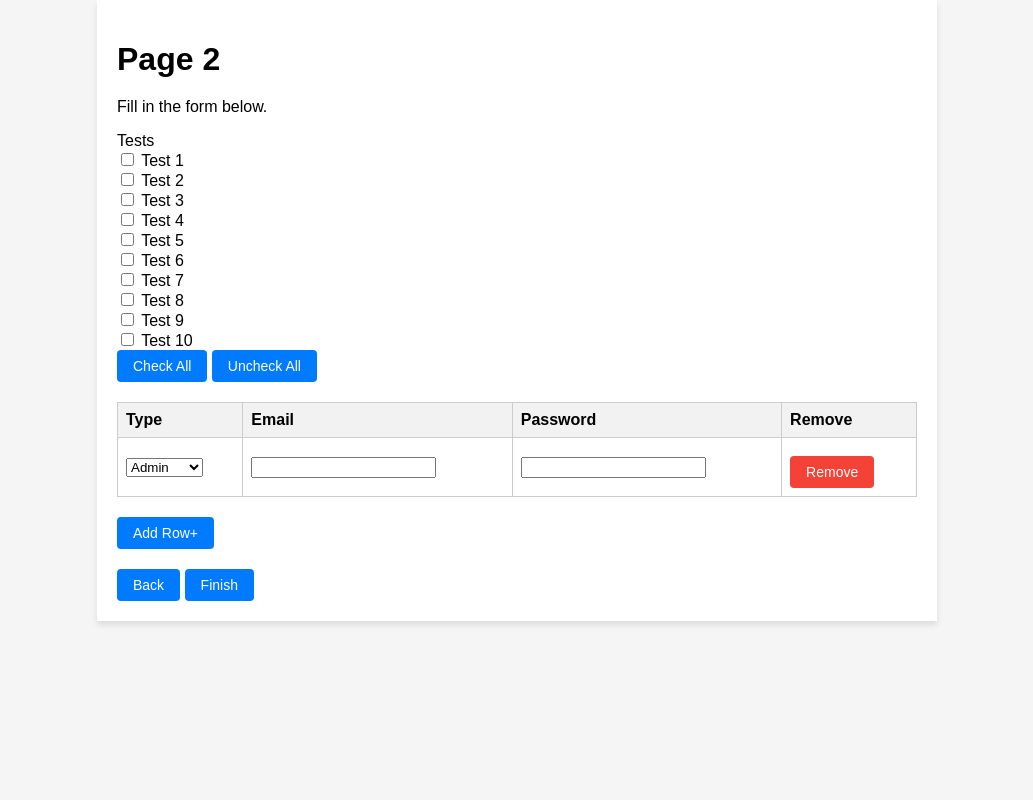
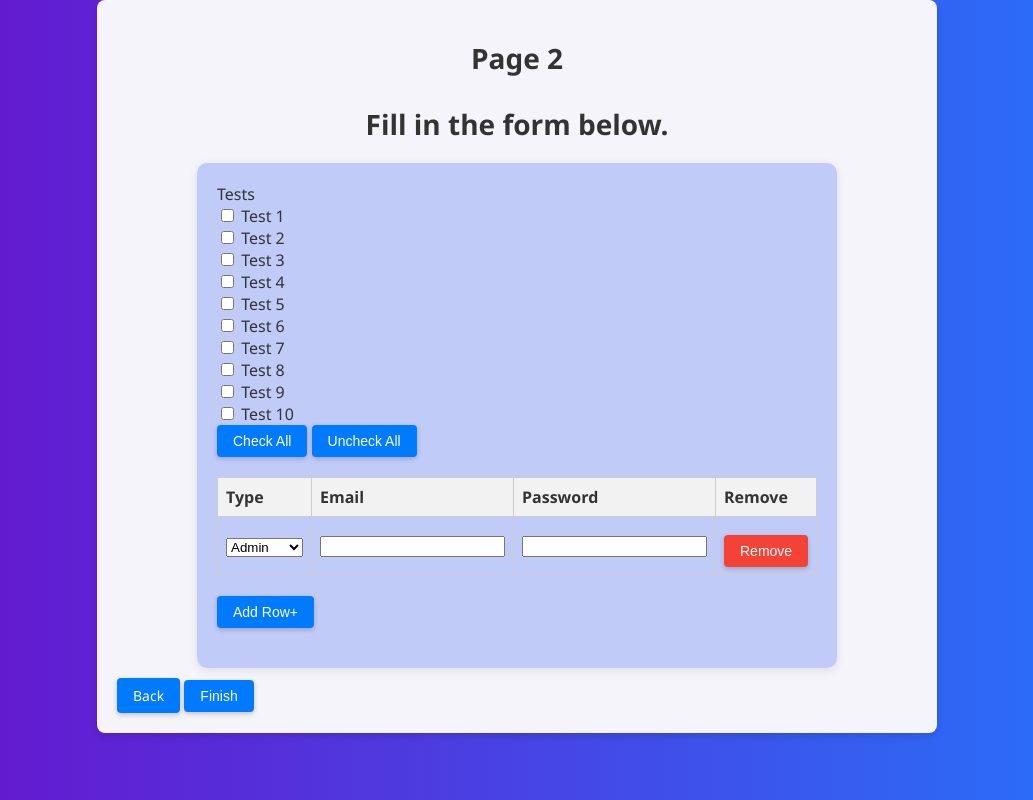
Before and after one commit to AmiramAbergel/gui-task, a Flask app: page /page-two in a window 1280 px wide. Shown: the whole page, without its empty margins (123-1156 px from the left). Run offline with Flask 2, Linux system fonts and the light colour scheme; parts of the project's set-up code (start-up, migrations or seed data) failed here and were passed over; some libraries are stand-ins or nearby versions.

Commit message:
fix: overall app fixed

```diff
--- a/app.py
+++ b/app.py
@@ -8,6 +8,7 @@ from utils import read_yaml, log_message
 
 
 class GUIApp:
+
   def __init__(self):
     self.app = Flask(__name__)
     self.app.secret_key = 'secret'
@@ -20,7 +21,6 @@ class GUIApp:
     routes.router(self.app)
     url = "http://127.0.0.1:5000"
     webbrowser.open_new(url)
-
     self.app.run(debug=False)
 
   def get_data(self):
@@ -29,10 +29,9 @@ class GUIApp:
 
 
 if __name__ == '__main__':
-  logger = logging.getLogger(__name__)
+  logging.basicConfig(filename='app.log', filemode='w', format='%(name)s - %(levelname)s - %(message)s')
+  log_message("Starting app.")
   gui_app = GUIApp()
   gui_app.run()
-  logger.info("The script started.")
-  log_message("The script started.")
   yaml_data = gui_app.get_data()
   print(yaml_data)
--- a/forms.py
+++ b/forms.py
@@ -6,12 +6,12 @@ from wtforms.validators import DataRequired, Email, ValidationError
 from utils import log_message
 
 
-def create_test_form(formData=None, **kwargs):
-  return TestForm(formData=formData, **kwargs)
+def create_test_form(formdata=None, **kwargs):
+  return TestForm(formData=formdata, **kwargs)
 
 
-def create_user_form(formData=None, **kwargs):
-  return UserForm(formData=formData, **kwargs)
+def create_user_form(formdata=None, **kwargs):
+  return UserForm(formData=formdata, **kwargs)
 
 
 def validate_users(field):
@@ -36,7 +36,7 @@ class PageForm(FlaskForm):
 
   mode = RadioField('Mode', name='mode', choices=[('debug', 'Debug'), ('production', 'Production')],
                     validators=[DataRequired()])
-  tests = FieldList(FormField(create_test_form), min_entries=10, max_entries=10,
+  tests = FieldList(FormField(create_test_form),name='tests', min_entries=10, max_entries=10,
                     validators=[DataRequired()])
   users = FieldList(FormField(create_user_form), name='users', min_entries=1, validators=[validate_users])
   report_background_image = FileField('Report Background Image',
@@ -45,13 +45,10 @@ class PageForm(FlaskForm):
 
 
 class TestForm(FlaskForm):
-  def __init__(self, *args, **kwargs):
-    super(TestForm, self).__init__(*args, **kwargs)
-    self.test_name.default = self.test_value.name
-    self.process()
+  test_value = BooleanField(label='Test Checkbox')
+  test_name = StringField(name='test_name')
 
-  test_value = BooleanField(label='Test Checkbox')
-  test_name = StringField()
+
 
 
 class UserForm(FlaskForm):
--- a/routes.py
+++ b/routes.py
@@ -1,4 +1,4 @@
-from flask import render_template, request, redirect, url_for
+from flask import render_template, request, redirect, url_for, flash
 
 from forms import PageForm
 from utils import read_yaml, write_yaml, file_upload, classesShuffle, tests_convert_to_dict
@@ -33,14 +33,19 @@ def router(app):
       form.process(request.form)
       file = request.files.get('report_background_image')
       if file:
-        return file_upload(file, form, app, config_data, 'page_two')
+        return file_upload(file, form, app, config_data, 'finishPage')
       else:
         form_data = form.data
         updated_form = tests_convert_to_dict(form_data)
         write_yaml(updated_form)
-        return redirect(url_for('page_one'))
+        return redirect(url_for('finishPage'))
     else:
       return render_template('pageTwo.html', form=form, config=config_data, page_two_classes=page_two_classes)
+
+  @app.route('/finishPage', methods=['GET'])
+  def finishPage():
+    flash('Finished successfully.')
+    return render_template('finishPage.html')
 
   @app.route('/check-all', methods=['GET', 'POST'])
   def check_all():
--- a/static/css/index.style.css
+++ b/static/css/index.style.css
@@ -1,32 +1,58 @@
 body {
-  font-family: Arial, sans-serif;
+  font-family: 'Segoe UI', Tahoma, Geneva, Verdana, sans-serif;
   margin: 0;
   padding: 0;
-  background-color: #f5f5f5;
+  background-image: linear-gradient(to right, #6a11cb, #2575fc);
+  background-attachment: fixed;
+  color: #333;
 }
 
 .container {
   max-width: 800px;
   margin: 0 auto;
   padding: 20px;
-  background-color: #ffffff;
+  background-color: #f4f4fa;
   box-shadow: 0 4px 6px rgba(0, 0, 0, 0.1);
+  border-radius: 8px;
 }
 
 .alert {
-  color: green;
+  color: #155724;
+  background-color: #d4edda;
   padding: 10px;
-  border: 1px solid green;
+  border: 1px solid transparent;
+  border-radius: 4px;
   margin-bottom: 20px;
 }
 
 h1 {
+  text-align: center;
   margin-bottom: 20px;
   font-weight: bold;
+  font-size: 28px;
+}
+
+p {
+  text-align: center;
+  margin-bottom: 20px;
+  font-weight: bold;
+  font-size: 28px;
+}
+
+h3 {
+  text-align: center;
+  font-size: 20px;
+  font-weight: 600;
+  margin-bottom: 8px;
 }
 
 .form-group {
-  margin-bottom: 10px;
+  margin: 10px auto;
+  background-color: rgba(52, 94, 239, 0.27);
+  max-width: 600px;
+  padding: 20px;
+  border-radius: 10px;
+  box-shadow: 0 2px 10px rgba(0, 0, 0, 0.1);
 }
 
 .btn {
@@ -41,11 +67,13 @@ h1 {
   text-decoration: none;
   display: inline-block;
   transition-duration: 0.4s;
+  box-shadow: 0 2px 5px rgba(0, 0, 0, 0.2);
 }
 
 .btn:hover {
   background-color: #0056b3;
   color: white;
+  box-shadow: 0 2px 8px rgba(0, 0, 0, 0.3);
 }
 
 .remove-row-btn {
@@ -158,3 +186,7 @@ input:checked + .slider:before {
 .slider.round:before {
   border-radius: 50%;
 }
+
+.tests .tests-checkbox {
+  display: none;
+}
--- a/templates/pageTwo.html
+++ b/templates/pageTwo.html
@@ -18,12 +18,14 @@
                 {% endfor %}
               </div>
             {% elif class_name == 'tests' %}
-              <div class="tests">
+               <div class="tests">
                 {{ form.tests.label }}<br />
                 {% for test_entry in form.tests %}
-                  <input type="checkbox" id="test-{{ loop.index0 }}" name="tests" value="true" {% if config.tests is defined and config.tests|length > loop.index0 and config.tests[loop.index0].value == true %}checked{% endif %}>
-
-                  <label for="test-{{ loop.index0 }}"></label>Test {{loop.index}}<br />
+                  <div class="tests-checkbox">
+                  {{ test_entry }}
+                  </div>
+                  <input type="checkbox" id="tests-{{ loop.index0 }}-test_value" name="tests-{{ loop.index0 }}-test_value" value="{{ test_entry.data.test_value }}" {% if config.tests is defined and config.tests|length > loop.index0 and config.tests[loop.index0].value == true %} checked {% endif %}/>
+                  <label for="tests-{{ loop.index0 }}-test_value"></label>Test {{loop.index}}<br />
                 {% endfor %}
                 <button class="btn" type="button" id="check-all" onclick="checkAll()"> Check All </button>
                 <button class="btn" type="button" id="uncheck-all" onclick="uncheckAll()"> Uncheck All </button>
--- a/utils.py
+++ b/utils.py
@@ -42,6 +42,7 @@ def write_yaml(data):
   with open(CONFIG_FILE, 'w') as yaml_file:
     try:
       yaml.safe_dump(existing_data, yaml_file)
+      flash('Configuration saved.')
     except yaml.YAMLError as e:
       log_message("Error writing YAML file.")
       print(f"Error writing YAML file: {e}")
@@ -97,9 +98,7 @@ def file_upload(file, form, app, config_data, route_name):
 
 
 def tests_convert_to_dict(form_data):
-  print(form_data)
   tests_data = form_data.get('tests', [])
-  print("Line 102", tests_data)
   if len(tests_data) == 0:
     return form_data
 
@@ -110,7 +109,6 @@ def tests_convert_to_dict(form_data):
     }
     for index, item in enumerate(tests_data)
   ]
-  print("Line 113", tests_list)
   form_data['tests'] = tests_list
   return form_data
 
```
Also changed, not shown: templates/finishPage.html (added, +7 -0 lines), templates/pageOne.html (+6 -9 lines), 1 other file.
